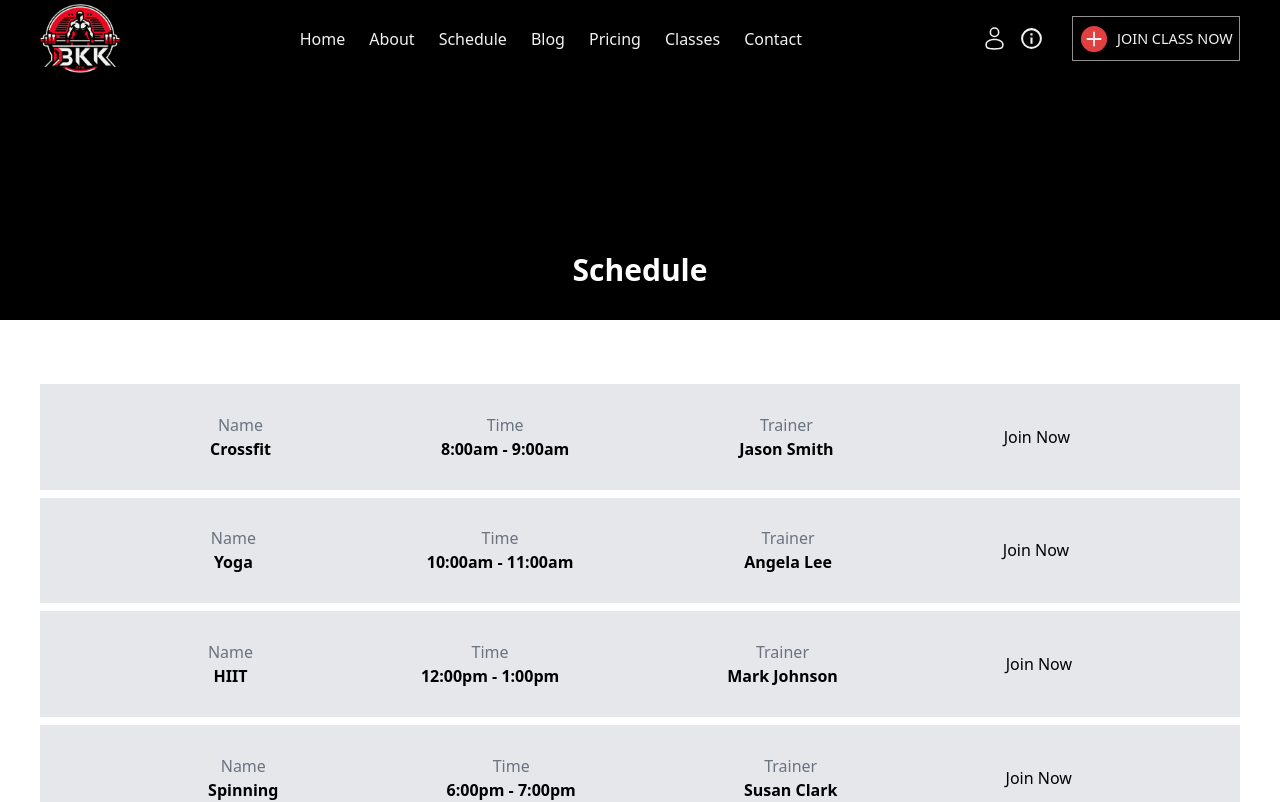
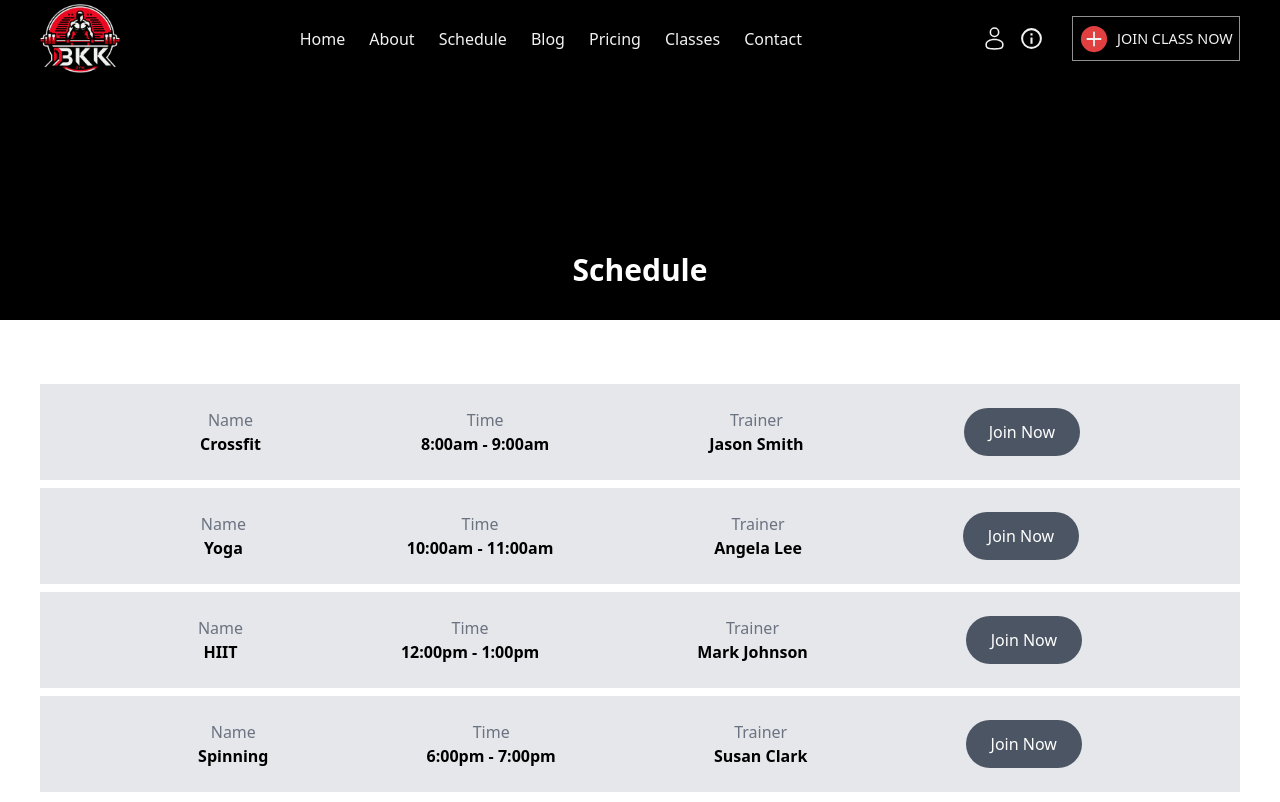
Before and after one commit to OnigiriKing/new-project, a React (Create React App) app: page /Schedule in a window 1280 px wide. Shown: the top 802 px of the page. Built offline with nearby package versions, Linux system fonts and the light colour scheme.

Commit message:
Button style update

```diff
--- a/src/components/scheduleComp/Schedule.jsx
+++ b/src/components/scheduleComp/Schedule.jsx
@@ -15,7 +15,7 @@ export default function Schedule() {
         <div class="flex flex-col gap-[.5rem]">
           {Object.entries(scheduleList[day]).map(([key, data]) => (
             <div key={key} class="bg-gray-200">
-              <div class="flex justify-evenly w-full py-[1.8rem]">
+              <div class="flex justify-evenly w-full py-[1.5rem]">
                 <div class="text-center">
                   <p class="text-gray-500">Name</p>
                   <p class="font-bold">{data.name}</p>
@@ -28,7 +28,7 @@ export default function Schedule() {
                   <p class="text-gray-500">Trainer</p>
                   <p class="font-bold">{data.trainer}</p>
                 </div>
-                <button>Join Now</button>
+                <button class="button-class-schedule">Join Now</button>
               </div>
             </div>
           ))}
--- a/src/style/costomClass.css
+++ b/src/style/costomClass.css
@@ -65,13 +65,33 @@
   transition-duration: 0.5s;
 }
 
+.button-class-schedule {
+  position: relative;
+  font-weight: 500;
+  color: white;
+  background-color: #4b5563;
+  padding-left: 25px;
+  padding-right: 25px;
+  padding-top: 10px;
+  padding-bottom: 10px;
+  display: flex;
+  align-items: center;
+  justify-content: center;
+  transition-duration: 0.5s;
+  border-radius: 2rem;
+}
+
+.button-class-schedule:hover {
+  background-color: #dc2626;
+}
+
 .button-class::after {
   content: "";
   position: absolute;
   width: 100%;
   height: 100%;
-  bottom: .7rem;
-  left: .6rem;
+  bottom: 0.7rem;
+  left: 0.6rem;
   background-color: transparent;
   border: 2px solid #4b5563;
   box-sizing: border-box;
@@ -89,7 +109,6 @@
   left: 0;
   border-color: #dc2626;
 }
-
 
 .button-class-light {
   align-self: flex-start;
@@ -115,8 +134,8 @@
   position: absolute;
   width: 100%;
   height: 100%;
-  bottom: .7rem;
-  left: .6rem;
+  bottom: 0.7rem;
+  left: 0.6rem;
   background-color: transparent;
   border: 2px solid #4b5563;
   box-sizing: border-box;
```
Also changed, not shown: src/dist/style.css.
